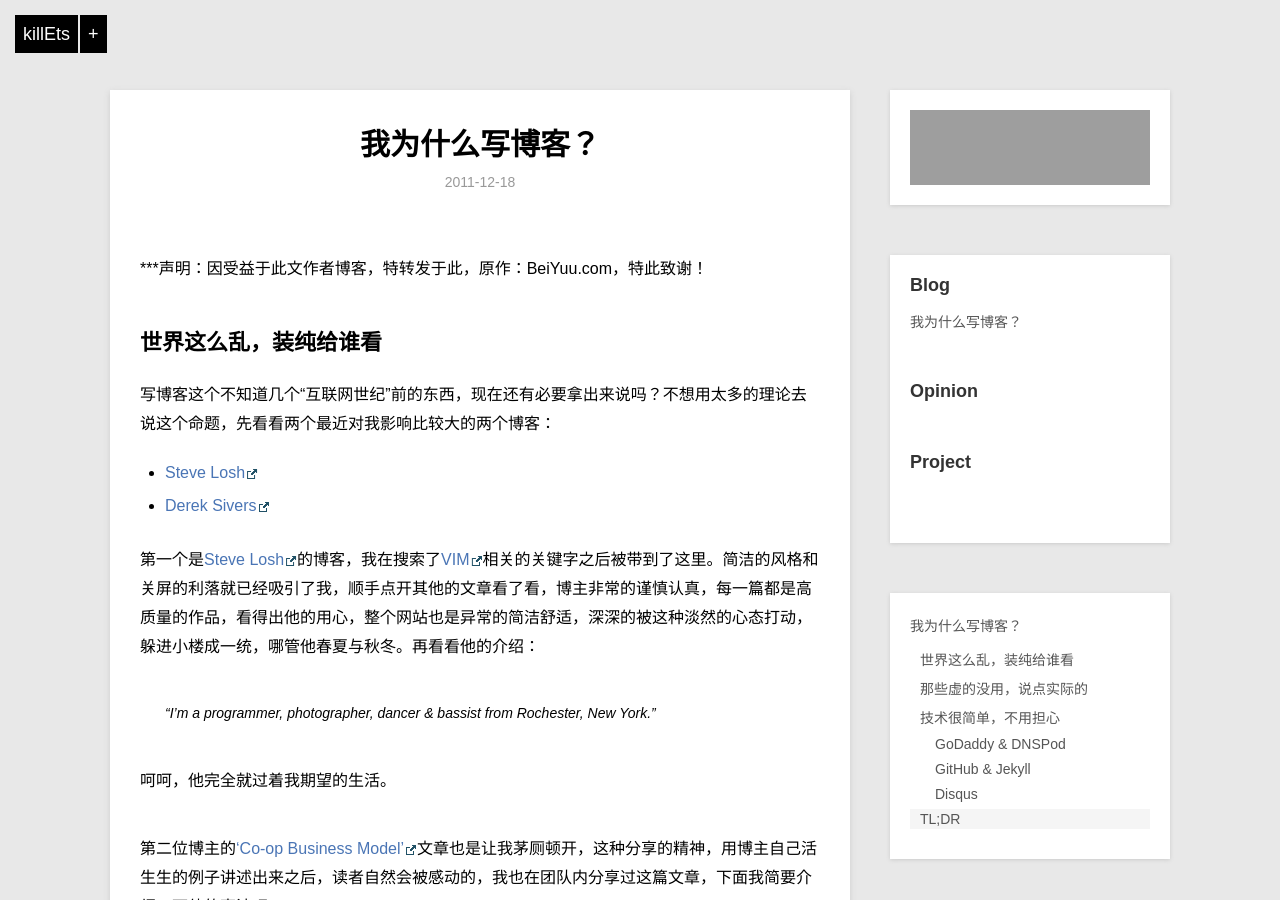
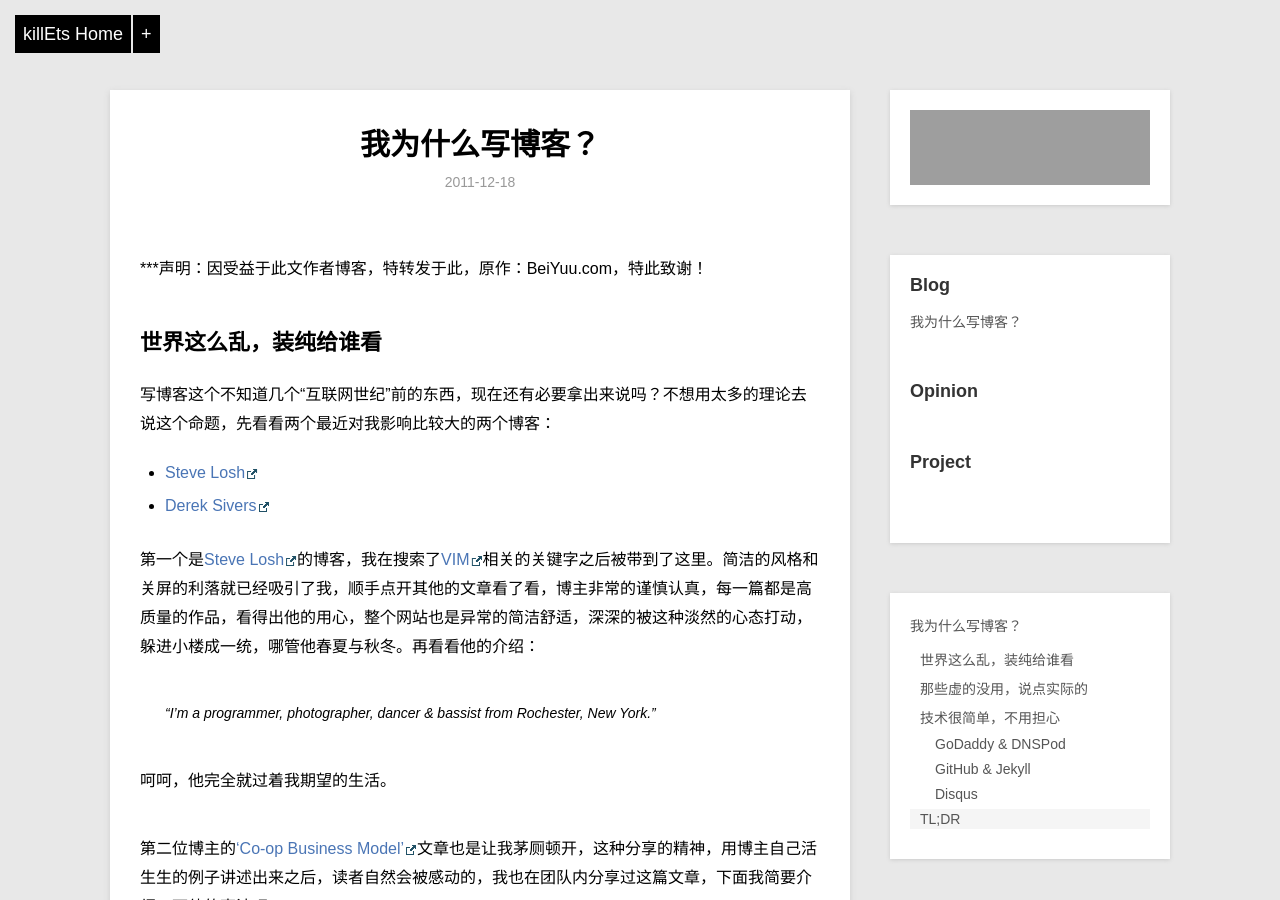
Before and after one commit to killets/blog, a Jekyll site: the page built from _posts/blog/2011-12-18-why-blog.md, in a window 1280 px wide and 900 px high. Built offline with Jekyll 4.4.1, drawn with Linux system fonts in a browser that asks for light colours; Markdown is read by kramdown in place of the engine named in the settings; grey boxes are pictures that could not be loaded.

Commit message:
fix home icon

```diff
--- a/_layouts/default.html
+++ b/_layouts/default.html
@@ -19,7 +19,7 @@
 
     <div class="home-menu">
         <div class="home-icon-con">
-            <a class="home-menu-icon" href="{{ site.baseurl }}/">killEts</a>
+            <a class="home-menu-icon" href="{{ site.baseurl }}/">killEts Home</a>
             <a class="home-follow" href="#" title="Contact Me">+</a>
         </div>
         <div class="home-contact">
```
